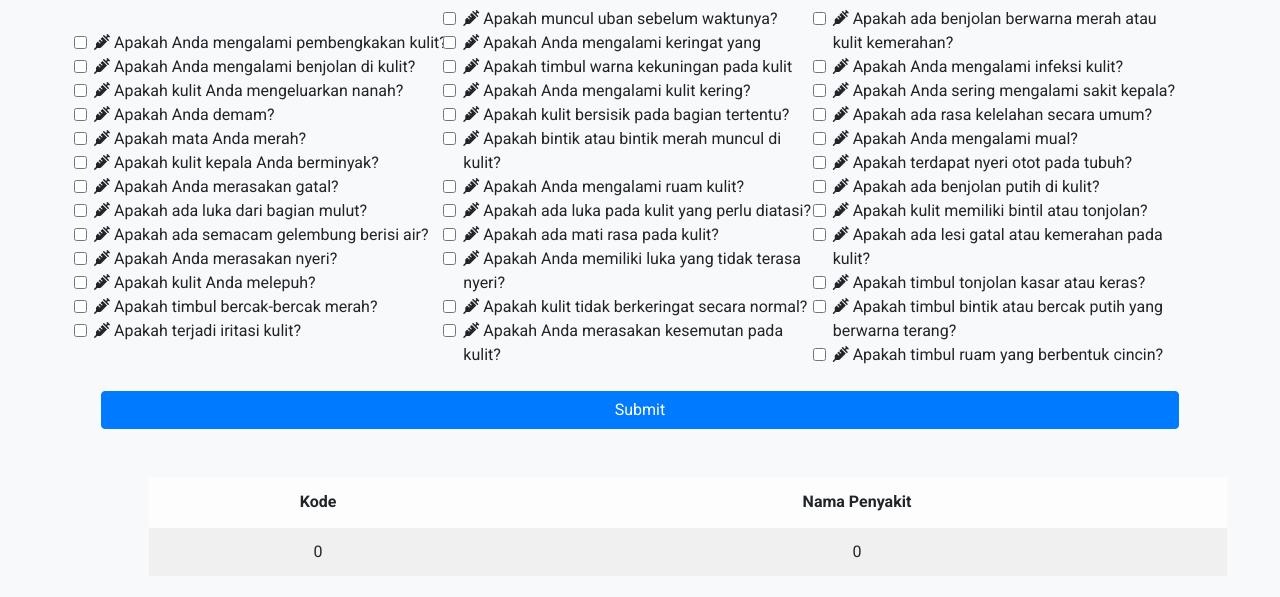
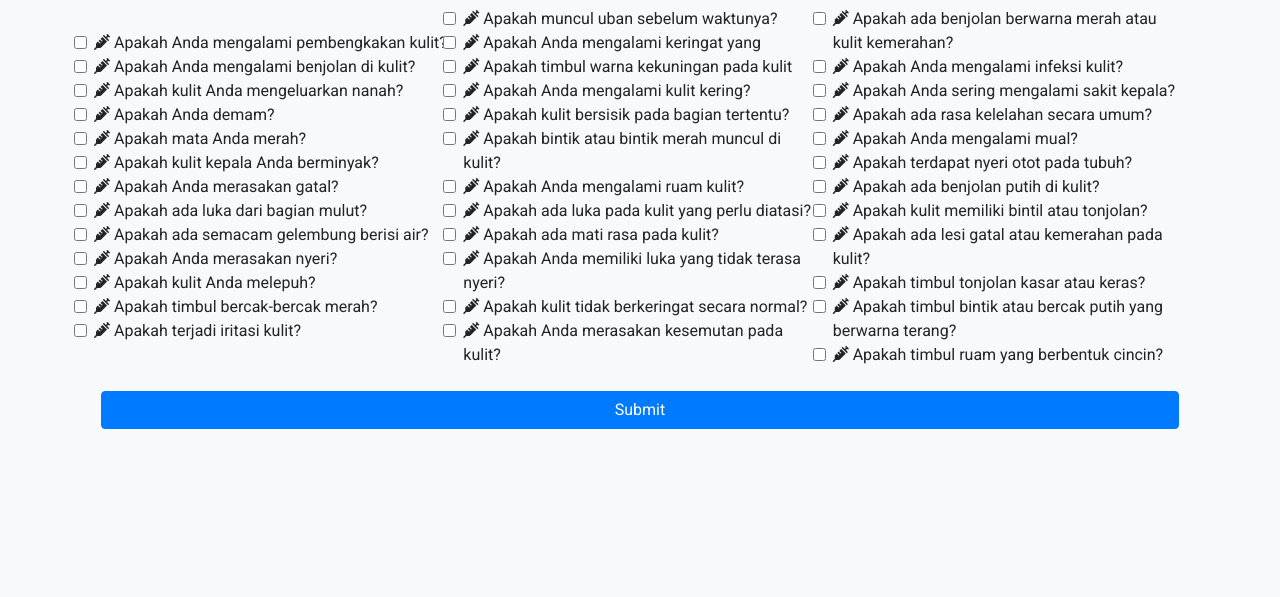
Before and after one commit to RianBudiyanto44/sistemPakar, a PHP site: page /diagnosis.php in a window 1280 px wide. Shown: the part 157-754 px from the top of the page. Run offline with PHP 8.4, Linux system fonts and the light colour scheme; some libraries are stand-ins or nearby versions.

Commit message:
fix diagnosis error

```diff
--- a/diagnosis.php
+++ b/diagnosis.php
@@ -42,133 +42,133 @@
                     <div class="row align-items-center">
                         <div class="col-md-4 p-2">
                             <label class="form-check-label">
-                                <input type="checkbox" class="form-check-input" name="question1" value="0"
+                                <input type="checkbox" class="form-check-input" name="question1" value="1"
                                     onclick="updateValue(this)">
                                 <i class="icon fas fa-syringe"></i> Apakah Anda mengalami pembengkakan kulit?
                             </label>
                             <label class="form-check-label">
-                                <input type="checkbox" class="form-check-input" name="question2" value="0"
+                                <input type="checkbox" class="form-check-input" name="question2" value="1"
                                     onclick="updateValue(this)">
                                 <i class="icon fas fa-syringe"></i> Apakah Anda mengalami benjolan di kulit?
                             </label>
                             <label class="form-check-label">
-                                <input type="checkbox" class="form-check-input" name="question3" value="0"
+                                <input type="checkbox" class="form-check-input" name="question3" value="1"
                                     onclick="updateValue(this)">
                                 <i class="icon fas fa-syringe"></i> Apakah kulit Anda mengeluarkan nanah?
                             </label>
                             <label class="form-check-label">
-                                <input type="checkbox" class="form-check-input" name="question4" value="0"
+                                <input type="checkbox" class="form-check-input" name="question4" value="1"
                                     onclick="updateValue(this)">
                                 <i class="icon fas fa-syringe"></i> Apakah Anda demam?
                             </label>
                             <label class="form-check-label">
-                                <input type="checkbox" class="form-check-input" name="question5" value="0"
+                                <input type="checkbox" class="form-check-input" name="question5" value="1"
                                     onclick="updateValue(this)">
                                 <i class="icon fas fa-syringe"></i> Apakah mata Anda merah?
                             </label>
                             <label class="form-check-label">
-                                <input type="checkbox" class="form-check-input" name="question6" value="0"
+                                <input type="checkbox" class="form-check-input" name="question6" value="1"
                                     onclick="updateValue(this)">
                                 <i class="icon fas fa-syringe"></i> Apakah kulit kepala Anda berminyak?
                             </label>
                             <label class="form-check-label">
-                                <input type="checkbox" class="form-check-input" name="question7" value="0"
+                                <input type="checkbox" class="form-check-input" name="question7" value="1"
                                     onclick="updateValue(this)">
                                 <i class="icon fas fa-syringe"></i> Apakah Anda merasakan gatal?
                             </label>
                             <label class="form-check-label">
-                                <input type="checkbox" class="form-check-input" name="question8" value="0"
+                                <input type="checkbox" class="form-check-input" name="question8" value="1"
                                     onclick="updateValue(this)">
                                 <i class="icon fas fa-syringe"></i> Apakah ada luka dari bagian mulut?
                             </label>
                             <label class="form-check-label">
-                                <input type="checkbox" class="form-check-input" name="question9" value="0"
+                                <input type="checkbox" class="form-check-input" name="question9" value="1"
                                     onclick="updateValue(this)">
                                 <i class="icon fas fa-syringe"></i> Apakah ada semacam gelembung berisi air?
                             </label>
                             <label class="form-check-label">
-                                <input type="checkbox" class="form-check-input" name="question10" value="0"
+                                <input type="checkbox" class="form-check-input" name="question10" value="1"
                                     onclick="updateValue(this)">
                                 <i class="icon fas fa-syringe"></i> Apakah Anda merasakan nyeri? </label>
                             <label class="form-check-label">
-                                <input type="checkbox" class="form-check-input" name="question11" value="0"
+                                <input type="checkbox" class="form-check-input" name="question11" value="1"
                                     onclick="updateValue(this)">
                                 <i class="icon fas fa-syringe"></i> Apakah kulit Anda melepuh?
                             </label>
                             <label class="form-check-label">
-                                <input type="checkbox" class="form-check-input" name="question12" value="0"
+                                <input type="checkbox" class="form-check-input" name="question12" value="1"
                                     onclick="updateValue(this)">
                                 <i class="icon fas fa-syringe"></i> Apakah timbul bercak-bercak merah?
                             </label>
                             <label class="form-check-label">
-                                <input type="checkbox" class="form-check-input" name="question13" value="0"
+                                <input type="checkbox" class="form-check-input" name="question13" value="1"
                                     onclick="updateValue(this)">
                                 <i class="icon fas fa-syringe"></i> Apakah terjadi iritasi kulit?
                             </label>
                         </div>
                         <div class="col-md-4 p-2">
                             <label class="form-check-label">
-                                <input type="checkbox" class="form-check-input" name="question14" value="0"
+                                <input type="checkbox" class="form-check-input" name="question14" value="1"
                                     onclick="updateValue(this)">
                                 <i class="icon fas fa-syringe"></i> Apakah muncul uban sebelum waktunya?
                             </label>
                             <label class="form-check-label">
-                                <input type="checkbox" class="form-check-input" name="question15" value="0"
+                                <input type="checkbox" class="form-check-input" name="question15" value="1"
                                     onclick="updateValue(this)">
                                 <i class="icon fas fa-syringe"></i> Apakah Anda mengalami keringat yang
                             </label>
                             <label class="form-check-label">
-                                <input type="checkbox" class="form-check-input" name="question16" value="0"
+                                <input type="checkbox" class="form-check-input" name="question16" value="1"
                                     onclick="updateValue(this)">
                                 <i class="icon fas fa-syringe"></i> Apakah timbul warna kekuningan pada kulit
                             </label>
                             <label class="form-check-label">
-                                <input type="checkbox" class="form-check-input" name="question17" value="0"
+                                <input type="checkbox" class="form-check-input" name="question17" value="1"
                                     onclick="updateValue(this)">
                                 <i class="icon fas fa-syringe"></i> Apakah Anda mengalami kulit kering?
                             </label>
                             <label class="form-check-label">
-                                <input type="checkbox" class="form-check-input" name="question18" value="0"
+                                <input type="checkbox" class="form-check-input" name="question18" value="1"
                                     onclick="updateValue(this)">
                                 <i class="icon fas fa-syringe"></i> Apakah kulit bersisik pada bagian
                                 tertentu?
                             </label>
                             <label class="form-check-label">
-                                <input type="checkbox" class="form-check-input" name="question19" value="0"
+                                <input type="checkbox" class="form-check-input" name="question19" value="1"
                                     onclick="updateValue(this)">
                                 <i class="icon fas fa-syringe"></i> Apakah bintik atau bintik merah muncul di
                                 kulit?
                             </label>
                             <label class="form-check-label">
-                                <input type="checkbox" class="form-check-input" name="question20" value="0"
+                                <input type="checkbox" class="form-check-input" name="question20" value="1"
                                     onclick="updateValue(this)">
                                 <i class="icon fas fa-syringe"></i> Apakah Anda mengalami ruam kulit?
                             </label>
                             <label class="form-check-label">
-                                <input type="checkbox" class="form-check-input" name="question21" value="0"
+                                <input type="checkbox" class="form-check-input" name="question21" value="1"
                                     onclick="updateValue(this)">
                                 <i class="icon fas fa-syringe"></i> Apakah ada luka pada kulit yang perlu
                                 diatasi?
                             </label>
                             <label class="form-check-label">
-                                <input type="checkbox" class="form-check-input" name="question22" value="0"
+                                <input type="checkbox" class="form-check-input" name="question22" value="1"
                                     onclick="updateValue(this)">
                                 <i class="icon fas fa-syringe"></i> Apakah ada mati rasa pada kulit?
                             </label>
                             <label class="form-check-label">
-                                <input type="checkbox" class="form-check-input" name="question23" value="0"
+                                <input type="checkbox" class="form-check-input" name="question23" value="1"
                                     onclick="updateValue(this)">
                                 <i class="icon fas fa-syringe"></i> Apakah Anda memiliki luka yang tidak terasa
                                 nyeri?
                             </label>
                             <label class="form-check-label">
-                                <input type="checkbox" class="form-check-input" name="question24" value="0"
+                                <input type="checkbox" class="form-check-input" name="question24" value="1"
                                     onclick="updateValue(this)">
                                 <i class="icon fas fa-syringe"></i> Apakah kulit tidak berkeringat secara
                                 normal?
                             </label>
                             <label class="form-check-label">
-                                <input type="checkbox" class="form-check-input" name="question25" value="0"
+                                <input type="checkbox" class="form-check-input" name="question25" value="1"
                                     onclick="updateValue(this)">
                                 <i class="icon fas fa-syringe"></i> Apakah Anda merasakan kesemutan pada
                                 kulit?
@@ -176,69 +176,69 @@
                         </div>
                         <div class="col-md-4 p-2">
                             <label class="form-check-label">
-                                <input type="checkbox" class="form-check-input" name="question26" value="0"
+                                <input type="checkbox" class="form-check-input" name="question26" value="1"
                                     onclick="updateValue(this)">
                                 <i class="icon fas fa-syringe"></i> Apakah ada benjolan berwarna merah atau kulit
                                 kemerahan?
                             </label>
                             <label class="form-check-label">
-                                <input type="checkbox" class="form-check-input" name="question27" value="0"
+                                <input type="checkbox" class="form-check-input" name="question27" value="1"
                                     onclick="updateValue(this)">
                                 <i class="icon fas fa-syringe"></i> Apakah Anda mengalami infeksi kulit?
                             </label>
                             <label class="form-check-label">
-                                <input type="checkbox" class="form-check-input" name="question28" value="0"
+                                <input type="checkbox" class="form-check-input" name="question28" value="1"
                                     onclick="updateValue(this)">
                                 <i class="icon fas fa-syringe"></i> Apakah Anda sering mengalami sakit
                                 kepala?
                             </label>
                             <label class="form-check-label">
-                                <input type="checkbox" class="form-check-input" name="question29" value="0"
+                                <input type="checkbox" class="form-check-input" name="question29" value="1"
                                     onclick="updateValue(this)">
                                 <i class="icon fas fa-syringe"></i> Apakah ada rasa kelelahan secara umum?
                             </label>
                             <label class="form-check-label">
-                                <input type="checkbox" class="form-check-input" name="question30" value="0"
+                                <input type="checkbox" class="form-check-input" name="question30" value="1"
                                     onclick="updateValue(this)">
                                 <i class="icon fas fa-syringe"></i> Apakah Anda mengalami mual?
                             </label>
                             <label class="form-check-label">
-                                <input type="checkbox" class="form-check-input" name="question31" value="0"
+                                <input type="checkbox" class="form-check-input" name="question31" value="1"
                                     onclick="updateValue(this)">
                                 <i class="icon fas fa-syringe"></i> Apakah terdapat nyeri otot pada
                                 tubuh?
                             </label>
                             <label class="form-check-label">
-                                <input type="checkbox" class="form-check-input" name="question32" value="0"
+                                <input type="checkbox" class="form-check-input" name="question32" value="1"
                                     onclick="updateValue(this)">
                                 <i class="icon fas fa-syringe"></i> Apakah ada benjolan putih di kulit?
                             </label>
                             <label class="form-check-label">
-                                <input type="checkbox" class="form-check-input" name="question33" value="0"
+                                <input type="checkbox" class="form-check-input" name="question33" value="1"
                                     onclick="updateValue(this)">
                                 <i class="icon fas fa-syringe"></i> Apakah kulit memiliki bintil atau
                                 tonjolan?
                                 <label class="form-check-label">
-                                    <input type="checkbox" class="form-check-input" name="question34" value="0"
+                                    <input type="checkbox" class="form-check-input" name="question34" value="1"
                                         onclick="updateValue(this)">
                                     <i class="icon fas fa-syringe"></i> Apakah ada lesi gatal atau kemerahan pada
                                     kulit?
                                 </label>
                                 <label class="form-check-label">
-                                    <input type="checkbox" class="form-check-input" name="question35" value="0"
+                                    <input type="checkbox" class="form-check-input" name="question35" value="1"
                                         onclick="updateValue(this)">
                                     <i class="icon fas fa-syringe"></i> Apakah timbul tonjolan kasar atau
                                     keras?
                                 </label>
                                 <label class="form-check-label">
-                                    <input type="checkbox" class="form-check-input" name="question36" value="0"
+                                    <input type="checkbox" class="form-check-input" name="question36" value="1"
                                         onclick="updateValue(this)">
                                     <i class="icon fas fa-syringe"></i> Apakah timbul bintik atau bercak putih yang
                                     berwarna
                                     terang?
                                 </label>
                                 <label class="form-check-label">
-                                    <input type="checkbox" class="form-check-input" name="question37" value="0"
+                                    <input type="checkbox" class="form-check-input" name="question37" value="1"
                                         onclick="updateValue(this)">
                                     <i class="icon fas fa-syringe"></i> Apakah timbul ruam yang berbentuk
                                     cincin?
@@ -247,8 +247,8 @@
                     </div>
 
                 </div>
-                <button type="submit" class="btn btn-primary btn-block">Submit</button>
-                <table class="table table-hover table table-light table-striped table-striped-columns text-center m-5">
+                <button type="submit" name="predict" class="btn btn-primary btn-block">Submit</button>
+                <!-- <table class="table table-hover table table-light table-striped table-striped-columns text-center m-5">
                     <thead>
                         <tr>
                             <th scope="col">Kode</th>
@@ -265,13 +265,15 @@
                             </td>
                         </tr>
                     </tbody>
-                </table>
+                </table> -->
+            </form>
         </div>
     </div>
     <script>
     function updateValue() {
-        var hiddenInput = document.querySelector(`[name="${checkbox.name}_hidden"]`);
-        hiddenInput.value = checkbox.checked ? 1 : 0;
+        // var hiddenInput = document.querySelector(`[name="${checkbox.name}_hidden"]`);
+        // hiddenInput.value = checkbox.checked ? 1 : 0;
+        // console.log()
     }
     </script>
     <script src="https://kit.fontawesome.com/a076d05399.js"></script>
```
Also changed, not shown: backend.php (+72 -39 lines), informasi.php (+134 -104 lines), informasi2.php (added, +157 -0 lines), listPenyakit.php (deleted, +0 -143 lines).
